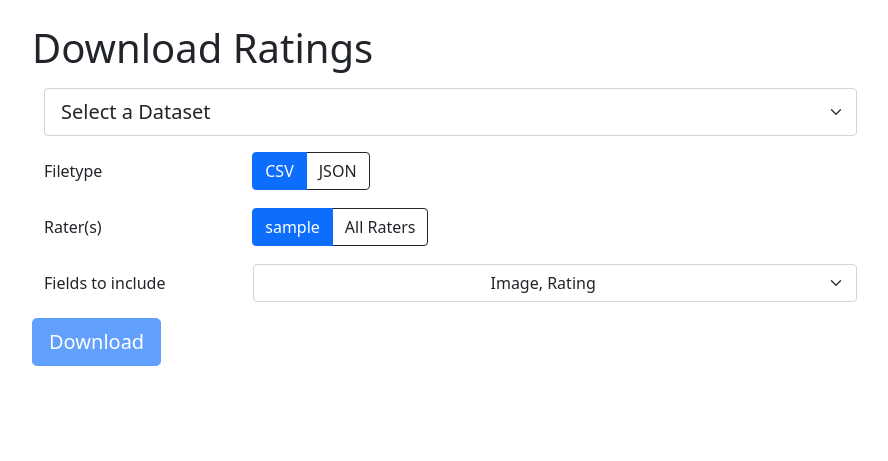
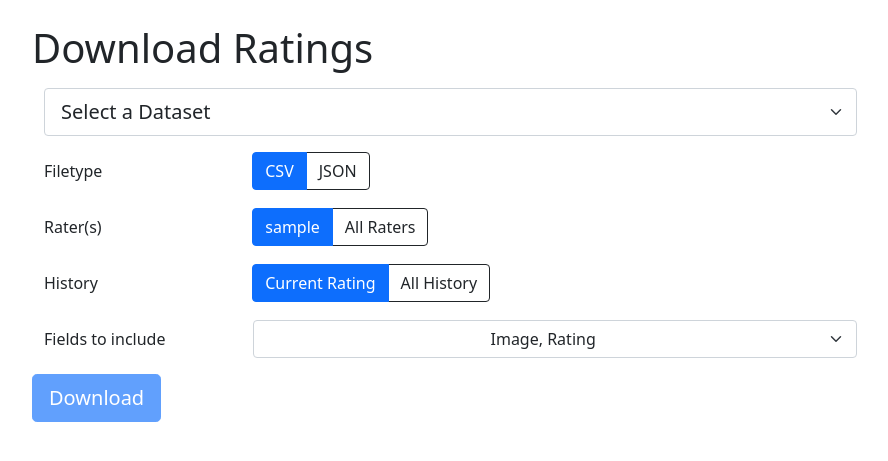
Before and after one commit to soffiafdz/Qrater, a Flask app: page /export-ratings in a window 1280 px wide. Shown: the part 56-517 px from the top of the page, without its empty margins (50-938 px from the left). Run offline with Flask 2, Linux system fonts and the light colour scheme; the visitor is signed in with stand-in values (Sample User, id 1); data comes from the database, SQL or seed files in the repository; data that the repository does not hold is empty; some libraries are stand-ins or nearby versions.

Commit message:
Feature: export history

```diff
--- a/app/main/forms.py
+++ b/app/main/forms.py
@@ -37,6 +37,9 @@ class ExportRatingsForm(FlaskForm):
     rater_filter = RadioField("Rater(s)", choices=[(0, 'All Raters'),
                                                    (1, 'User')],
                               validators=[DataRequired()])
+    history_filter = RadioField("History", choices=[(0, 'Current Rating'),
+                                                   (1, 'Complete History')],
+                              validators=[DataRequired()])
     # choices=[(0, current_user.username), (1, "All")])
     # Choices for this are stored in the route
     columns = SelectMultipleField("Columns", coerce=int)
--- a/app/main/routes.py
+++ b/app/main/routes.py
@@ -19,7 +19,8 @@ from app import db
 from app.main.forms import RatingForm, ExportRatingsForm, ImportRatingsForm
 from app.data.exceptions import NoExtensionError, UnsupportedExtensionError
 from app.data.functions import upload_file
-from app.models import Dataset, Image, Rating, Rater, Precomment, Notification
+from app.models import (Dataset, Image, Rating, Rater, History,
+                        Precomment, Notification)
 from app.main import bp
 
 
@@ -324,6 +325,9 @@ def export_ratings(dataset=None):
     all_raters = request.args.get('all_raters', 0, type=int)
 
     not_subs, not_sess, not_cohorts, not_comms = False, False, False, False
+
+    disable_history = False
+
     if dataset is not None:
         ds_model = Dataset.query.filter_by(name=dataset).first_or_404()
         file_name = f'{ds_model.name}'
@@ -343,13 +347,18 @@ def export_ratings(dataset=None):
                 Rating.query.join(Image).filter(Image.dataset == ds_model)]
         form.columns.choices[6][3] = 0 if (sum(comm) or sum(subr)) else 1
 
+        query = Rating.query\
+            .join(Image)\
+            .filter(Image.dataset_id == ds_model.id)\
+            .order_by(Image.id.asc())
+
+        disable_history = query.join(History).count() == 0
+
     if form.validate_on_submit():
-
-        query = Rating.query.\
-            join(Image).\
-            filter(Image.dataset_id == ds_model.id).\
-            order_by(Image.id.asc()).\
-            add_columns(Image.name, Rating.rating)
+        if int(form.history_filter.data):
+            query = query.join(History).add_columns(Image.name, History.rating)
+        else:
+            query = query.add_columns(Image.name, Rating.rating)
 
         rating_dict = OrderedDict()
         col_order = [int(order) for order in form.order.data]
@@ -370,16 +379,23 @@ def export_ratings(dataset=None):
             query = query.join(Rater).add_columns(Rater.username)
 
         if "Comments" in rating_dict.keys():
-            query = query.add_columns(Rating.comment)
+            query = query.add_columns(History.comment) \
+                if int(form.history_filter.data) \
+                else query.add_columns(Rating.comment)
 
         if "Timestamp" in rating_dict.keys():
-            query = query.add_columns(Rating.timestamp)
+            query = query.add_columns(History.timestamp) \
+                if int(form.history_filter.data) \
+                else query.add_columns(Rating.timestamp)
 
         if int(form.rater_filter.data):
             query = query.filter(Rating.rater_id == current_user.id)
             file_name = f'{file_name}_{current_user.username}'
         else:
             file_name = f'{file_name}_all-raters'
+
+        if int(form.history_filter.data):
+            file_name = f'{file_name}_history'
 
         ratings = []
         rating_codes = {0: 'Pending', 1: 'Pass', 2: 'Warning', 3: 'Fail'}
@@ -433,6 +449,7 @@ def export_ratings(dataset=None):
     return render_template('export_ratings.html', form=form, dataset=dataset,
                            nsub=not_subs, nsess=not_sess, ncohort=not_cohorts,
                            ncomms=not_comms, all_raters=all_raters,
+                           disable_history=disable_history,
                            title='Downlad Ratings')
 
 
--- a/app/templates/export_ratings.html
+++ b/app/templates/export_ratings.html
@@ -116,14 +116,52 @@
                 type="radio"
                 class="btn-check"
                 name="rater_filter"
-                id="rater_filter0"
+                id="raterFilter0"
                 value="0"
                 autocomplete="off"
                 >
               <label
                   class="btn btn-outline-dark"
-                  for="rater_filter0"
+                  for="raterFilter0"
                 >All Raters</label>
+            </div>
+          </div>
+        </div>
+      </div>
+      <div class="row mb-3 mx-0">
+        <label
+          class="col-sm-12 col-md-3 col-form-label"
+          for="historyFilter"
+          >History</label>
+        <div class="col-sm-12 col-md-9" id="historyFilter">
+          <div class="form-check form-check-inline ps-0">
+            <div class="btn-group" role="group">
+              <input
+                type="radio"
+                class="btn-check"
+                name="history_filter"
+                id="historyFilter0"
+                value="0"
+                autocomplete="off"
+                checked
+                >
+              <label
+                class="btn btn-outline-primary"
+                for="historyFilter0"
+                >Current Rating</label>
+              <input
+                type="radio"
+                class="btn-check"
+                name="history_filter"
+                id="historyFilter1"
+                value="1"
+                autocomplete="off"
+                {% if disable_history %}disabled{% endif %}
+                >
+              <label
+                  class="btn btn-outline-dark"
+                  for="historyFilter1"
+                >All History</label>
             </div>
           </div>
         </div>
```
